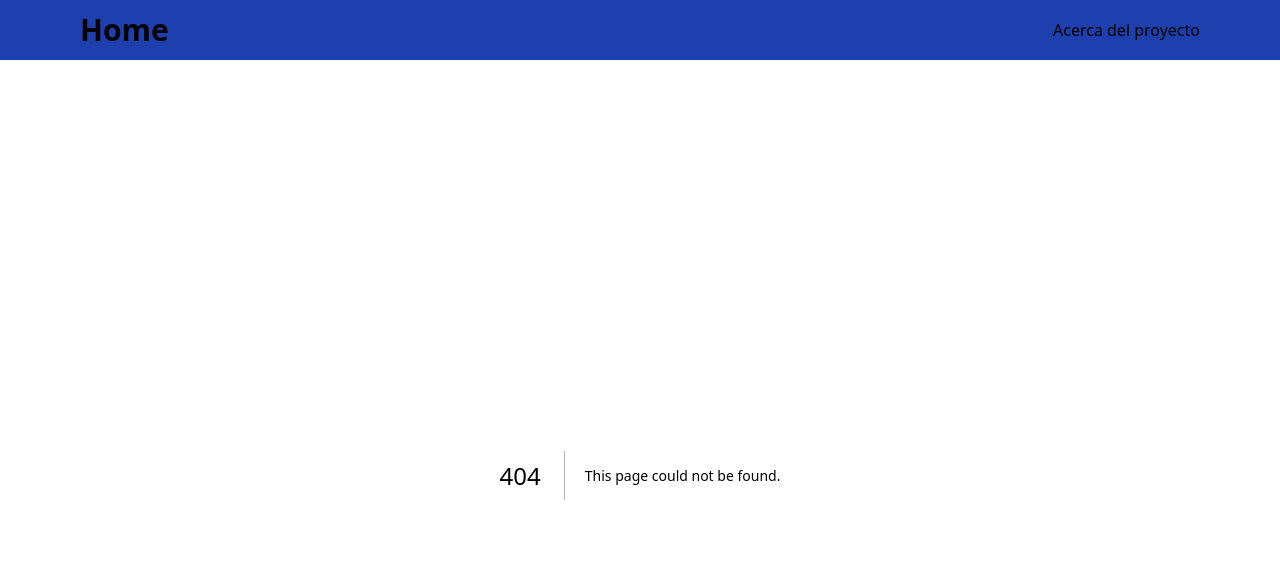
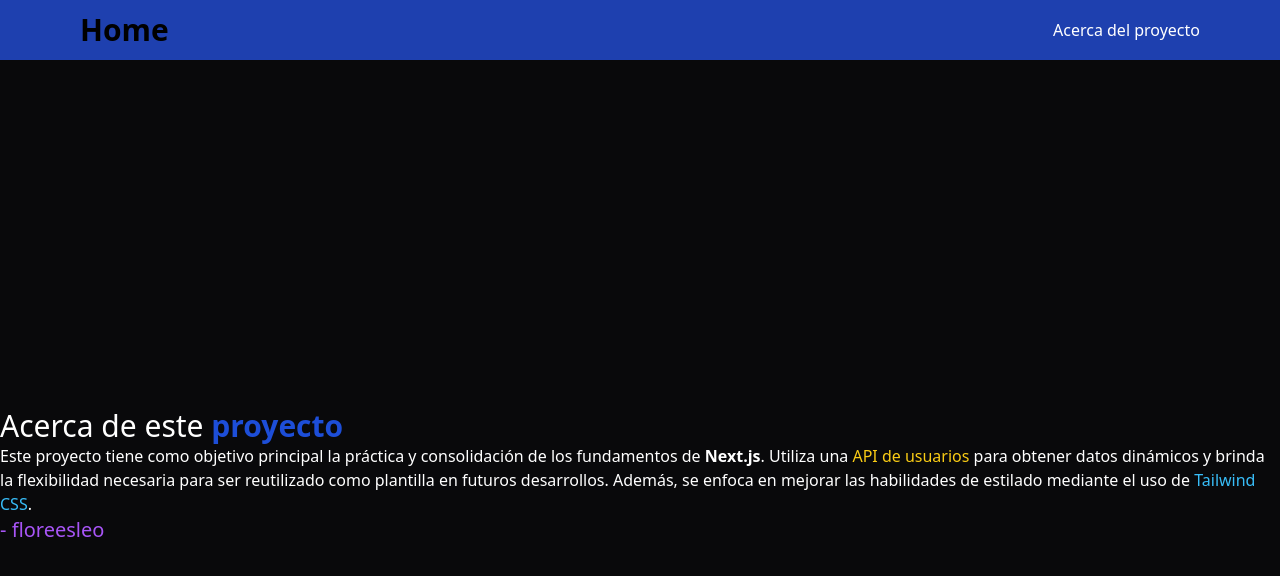
Before and after one commit to floreesleo/nextjs-primerProyecto, a Next.js app: page /about in a window 1280 px wide. Before the commit this address had no page. Shown: the top 576 px of the page. Built offline with nearby package versions, Linux system fonts and the light colour scheme.

Commit message:
feat: :pencil2: Acerca del proyecto
Descripción acerca del proyecto con estilado simple

```diff
--- /dev/null
+++ b/app/about/page.jsx
@@ -0,0 +1,27 @@
+import Link from "next/link";
+
+export default function page() {
+  return (
+    <div>
+      <h3 className="text-3xl">
+        Acerca de este <span className="text-blue-700 font-bold">proyecto</span>
+      </h3>
+      <p>
+        Este proyecto tiene como objetivo principal la práctica y consolidación
+        de los fundamentos de <span className="font-bold">Next.js</span>.
+        Utiliza una <span className="text-yellow-400">API de usuarios</span>{" "}
+        para obtener datos dinámicos y brinda la flexibilidad necesaria para ser
+        reutilizado como plantilla en futuros desarrollos. Además, se enfoca en
+        mejorar las habilidades de estilado mediante el uso de{" "}
+        <span className="text-sky-400">Tailwind CSS</span>.
+      </p>
+      <Link
+        href="https://github.com/floreesleo"
+        target="_blank"
+        className="text-xl text-purple-500"
+      >
+        - floreesleo
+      </Link>
+    </div>
+  );
+}
```
